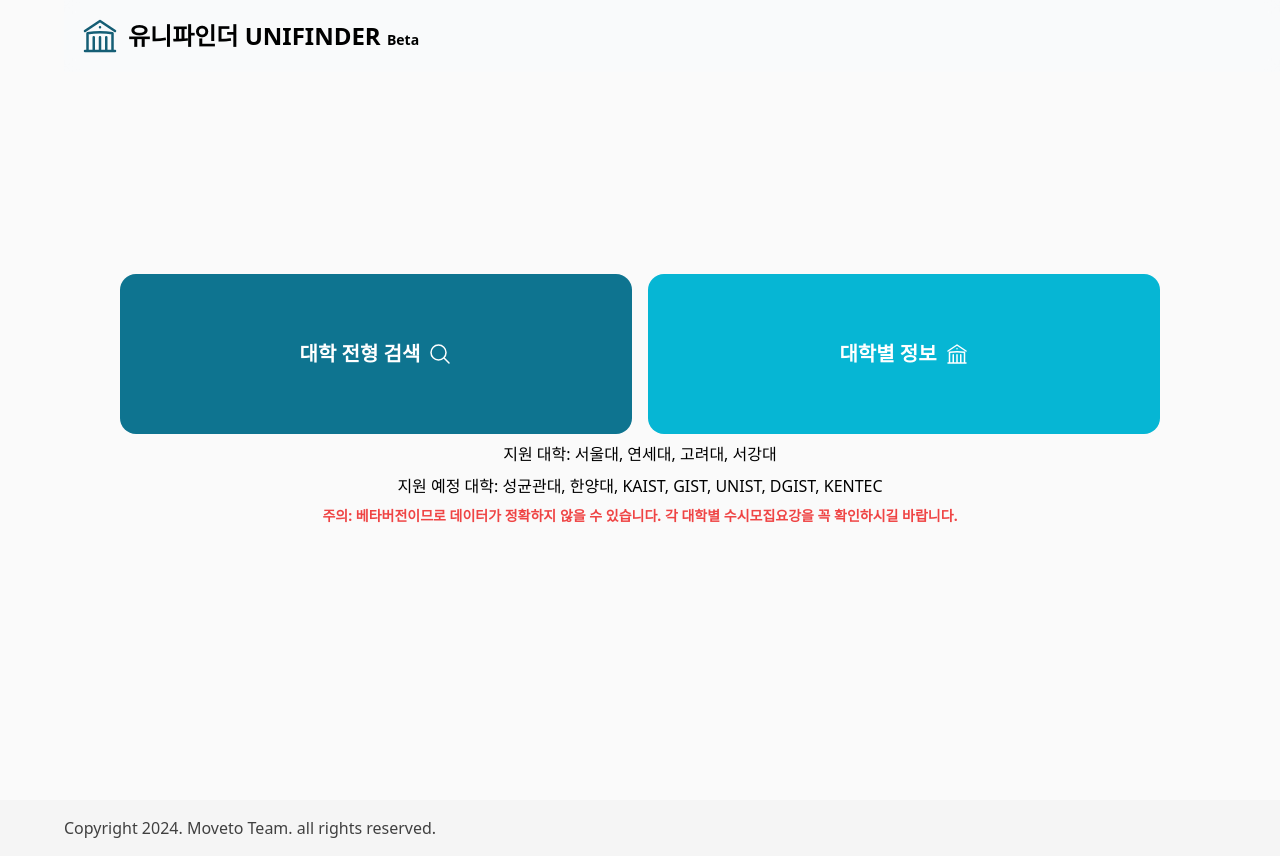
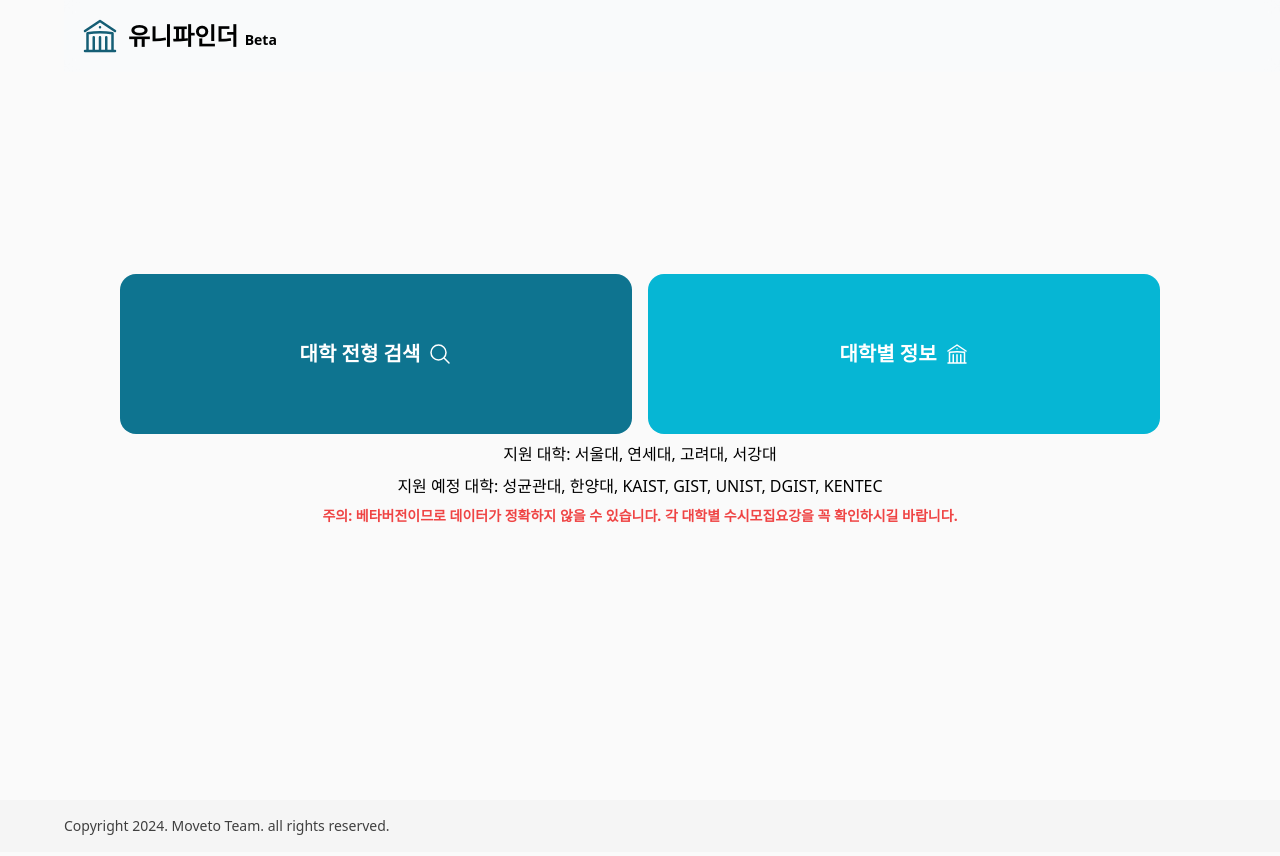
Before and after one commit to jhyunwoo/unifinder, a Next.js app: page / in a window 1280 px wide. Built offline with nearby package versions, Linux system fonts and the light colour scheme; no server answers.

Commit message:
fix style

```diff
--- a/components/footer.tsx
+++ b/components/footer.tsx
@@ -1,10 +1,10 @@
-import Link from 'next/link'
+import Link from "next/link";
 
 export default function Footer() {
-   return (
+  return (
     <div className="bg-neutral-100 p-4">
-      <div className="mx-auto w-full max-w-6xl text-neutral-700">
-        Copyright 2024.{' '}
+      <div className="mx-auto w-full max-w-6xl text-neutral-700 text-sm">
+        Copyright 2024.{" "}
         <Link
           className="hover:underline"
           href="https://www.moveto.kr"
@@ -15,5 +15,5 @@ export default function Footer() {
         . all rights reserved.
       </div>
     </div>
-  )
+  );
 }
--- a/components/header.tsx
+++ b/components/header.tsx
@@ -7,7 +7,7 @@ export default function Header() {
       <Link className="flex items-center gap-2" href="/">
         <BuildingLibraryIcon className="size-10 text-cyan-800" />
         <div className="text-2xl font-bold">
-          유니파인더 UNIFINDER <span className={"text-sm"}>Beta</span>
+          유니파인더 <span className={"text-sm"}>Beta</span>
         </div>
       </Link>
     </div>
```
